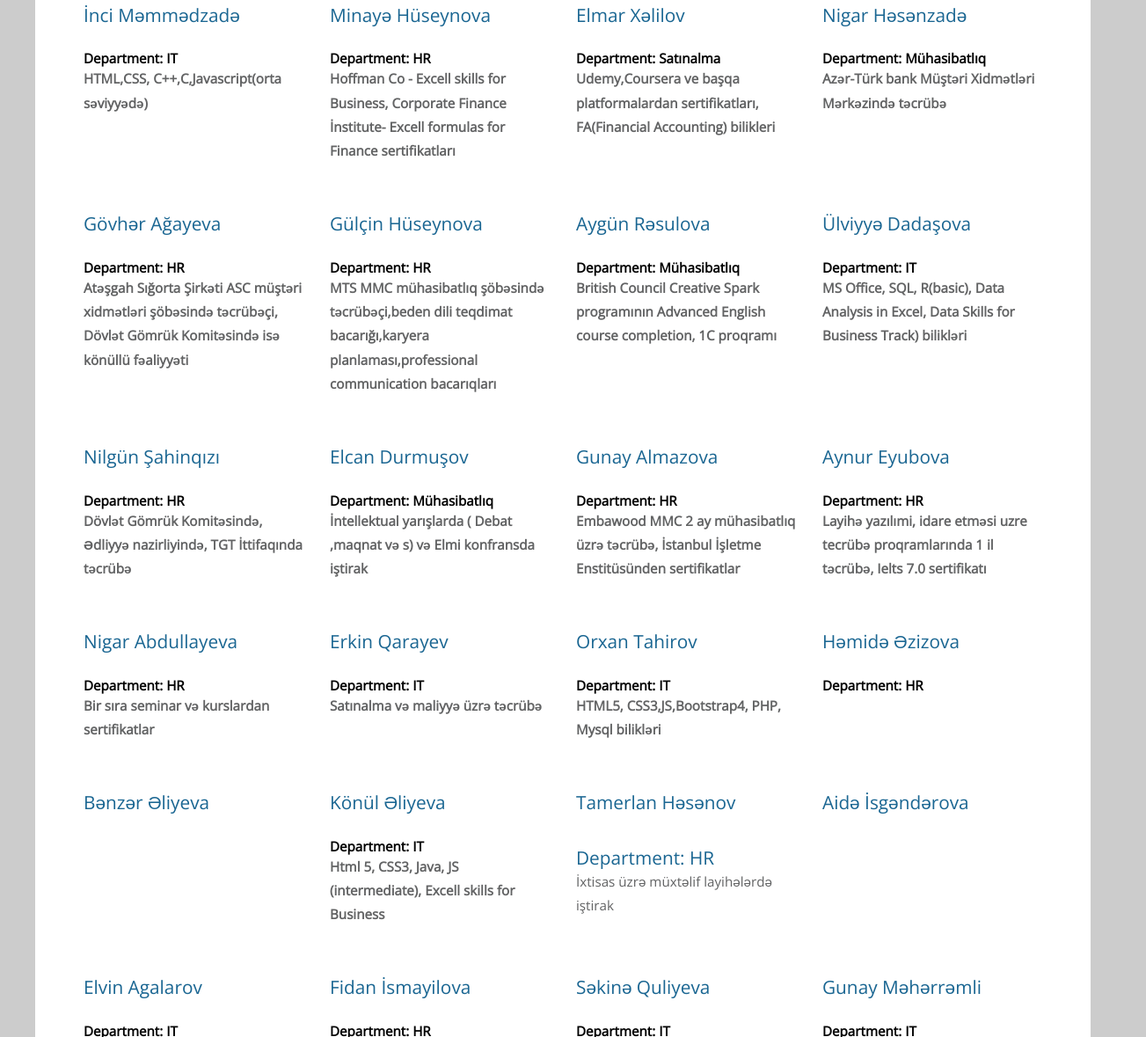
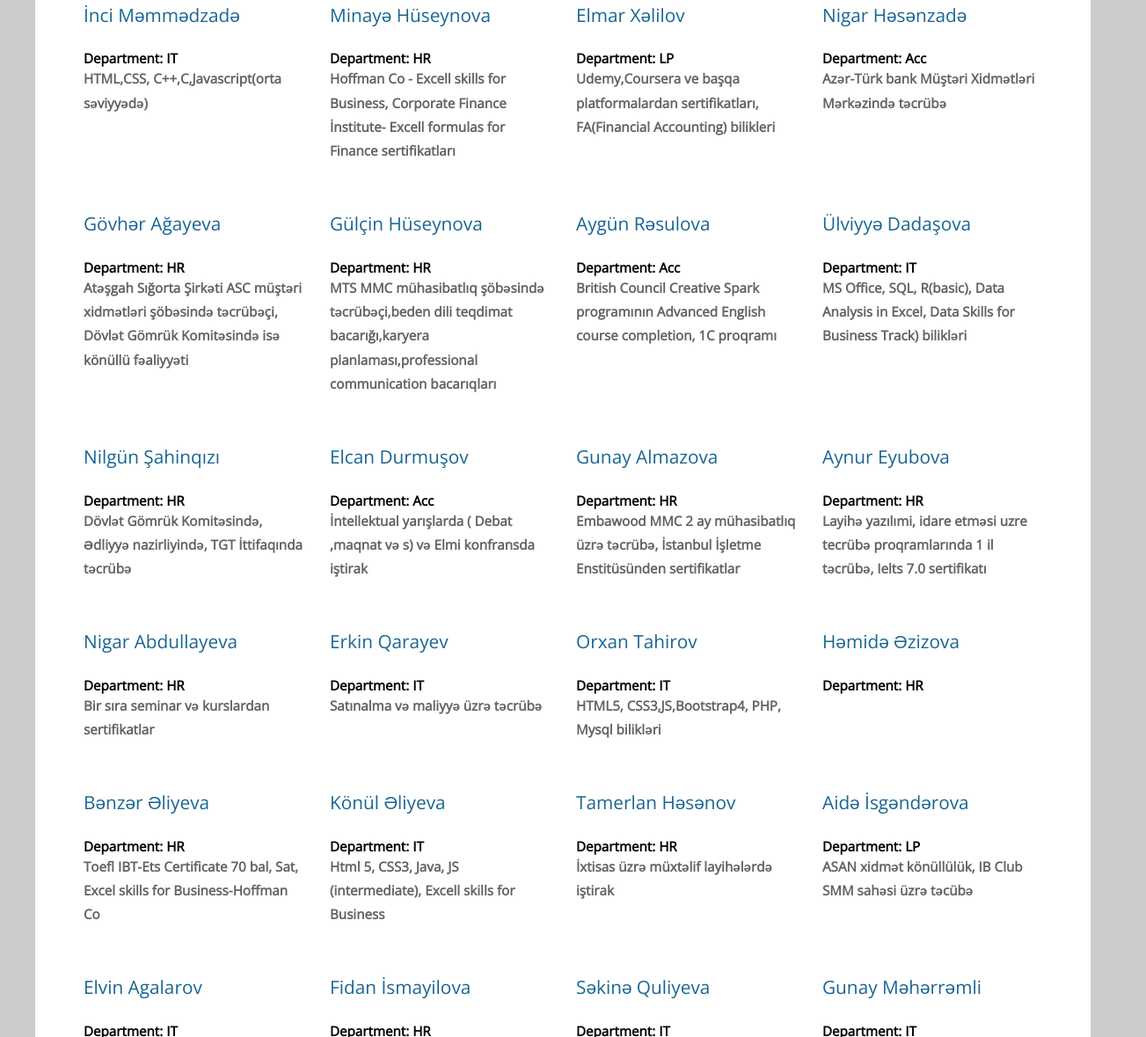
Before and after one commit to konulali940/project, a plain HTML site: page index.html in a window 1280 px wide. Shown: the part 1621-2800 px from the top of the page at 88% size, 1303 px wide, since content can reach past the window. Drawn offline with nearby package versions, Linux system fonts and the light colour scheme; files that its build step writes are made by us from their sources; files whose address does not match are found by name.

Commit message:
Add files via upload

```diff
--- a/index.html
+++ b/index.html
@@ -79,7 +79,7 @@
 
 							<figcaption>
 								<h5 class="tm-gallery-title">Zəhra Vəlizadə</h5>
-								<h5 class="tm-gallery-description">Department: Mühasibatlıq</p>
+								<h5 class="tm-gallery-description">Department: Acc</p>
 								<p class="tm-gallery-description">ASAN xidmətdə könüllü olaraq fəaliyyəti, Coursera'da onlayn kurslar üzrə sertifikatlar </p>
 
 							</figcaption>
@@ -101,7 +101,7 @@
 
 							<figcaption>
 								<h5 class="tm-gallery-title">Ülkər Quluzadə</h5>
-								<h5 class="tm-gallery-description">Department: Mühasibatlıq</p>
+								<h5 class="tm-gallery-description">Department: Acc</p>
 								<p class="tm-gallery-description">Azərtürk bank "Yay təcrübə proqramı"nda Maliyyə departamentində təcrübəçi </p>
 
 							</figcaption>
@@ -222,7 +222,7 @@
 
 							<figcaption>
 								<h5 class="tm-gallery-title">Elmar Xəlilov</h5>
-								<h5 class="tm-gallery-description">Department: Satınalma</p>
+								<h5 class="tm-gallery-description">Department: LP</p>
 								<p class="tm-gallery-description">Udemy,Coursera ve başqa platformalardan sertifikatları, FA(Financial Accounting) bilikleri</p>
 
 							</figcaption>
@@ -233,7 +233,7 @@
 
 							<figcaption>
 								<h5 class="tm-gallery-title">Nigar Həsənzadə</h5>
-								<h5 class="tm-gallery-description">Department: Mühasibatlıq</p>
+								<h5 class="tm-gallery-description">Department: Acc</p>
 								<p class="tm-gallery-description">Azər-Türk bank Müştəri Xidmətləri Mərkəzində təcrübə</p>
 
 							</figcaption>
@@ -266,7 +266,7 @@
 
 							<figcaption>
 								<h5 class="tm-gallery-title">Aygün Rəsulova</h5>
-								<h5 class="tm-gallery-description">Department: Mühasibatlıq</p>
+								<h5 class="tm-gallery-description">Department: Acc</p>
 								<p class="tm-gallery-description">British Council Creative Spark programının Advanced English course completion, 1C proqramı</p>
 
 							</figcaption>
@@ -299,7 +299,7 @@
 
 							<figcaption>
 								<h5 class="tm-gallery-title">Elcan Durmuşov</h5>
-								<h5 class="tm-gallery-description">Department: Mühasibatlıq</p>
+								<h5 class="tm-gallery-description">Department: Acc</p>
 								<p class="tm-gallery-description">İntellektual yarışlarda ( Debat ,maqnat və s) və Elmi konfransda iştirak </p>
 
 							</figcaption>
@@ -376,7 +376,8 @@
 
 							<figcaption>
 								<h5 class="tm-gallery-title">Bənzər Əliyeva</h5>
-								<p class="tm-gallery-description"></p>
+								<h5 class="tm-gallery-description">Department: HR</p>
+								<p class="tm-gallery-description">Toefl IBT-Ets Certificate 70 bal, Sat, Excel skills for Business-Hoffman Co</p>
 
 							</figcaption>
 						</figure>
@@ -397,7 +398,7 @@
 
 							<figcaption>
 								<h5 class="tm-gallery-title">Tamerlan Həsənov</h5>
-								<h5 class="tm-gallery-title">Department: HR</p>
+								<h5 class="tm-gallery-description">Department: HR</p>
 								<p class="tm-gallery-description">İxtisas üzrə müxtəlif layihələrdə iştirak</p>
 
 							</figcaption>
@@ -408,7 +409,8 @@
 
 							<figcaption>
 								<h5 class="tm-gallery-title">Aidə İsgəndərova</h5>
-								<p class="tm-gallery-description"></p>
+								<h5 class="tm-gallery-description">Department: LP</p>
+								<p class="tm-gallery-description">ASAN xidmət könüllülük, IB Club SMM sahəsi üzrə təcübə</p>
 
 							</figcaption>
 						</figure>
@@ -462,7 +464,7 @@
 
 							<figcaption>
 								<h5 class="tm-gallery-title"> Nicat Məmmədov</h5>
-								<h5 class="tm-gallery-description">Department: Mühasibatlıq</p>
+								<h5 class="tm-gallery-description">Department: Acc</p>
 								<p class="tm-gallery-description"> Coursera'dan bir neçə sertifikatim var(Excel, R programming), mühasibatlıq üzrə təcrübə</p>
 
 							</figcaption>
@@ -473,7 +475,8 @@
 
 							<figcaption>
 								<h5 class="tm-gallery-title">Əsmər Həziyeva</h5>
-								<p class="tm-gallery-description"></p>
+								<h5 class="tm-gallery-description">Department: HR</p>
+								<p class="tm-gallery-description">AZ İnvest Group Sığorta Agentliyində təcrübəçi</p>
 
 							</figcaption>
 						</figure>
@@ -494,7 +497,7 @@
 
 							<figcaption>
 								<h5 class="tm-gallery-title">Zəhra Sadıqova</h5>
-								<h5 class="tm-gallery-description">Department: Mühasibatlıq</p>
+								<h5 class="tm-gallery-description">Department: Acc</p>
 								<p class="tm-gallery-description">ASAN xidmətdə könüllü olaraq fəaliyyəti, Coursera'da onlayn kurslar üzrə sertifikatlar </p>
 
 							</figcaption>
@@ -505,7 +508,7 @@
 
 							<figcaption>
 								<h5 class="tm-gallery-title">Naidə Sadıqova</h5>
-								<h5 class="tm-gallery-description">Department: Mühasibatlıq</p>
+								<h5 class="tm-gallery-description">Department: Acc</p>
 								<p class="tm-gallery-description">ASAN xidmətdə könüllülük təcrübəsi, Coursera onlayn platformasından sertifikatlar</p>
 
 							</figcaption>
@@ -516,7 +519,7 @@
 
 							<figcaption>
 								<h5 class="tm-gallery-title">Yusif Abasov</h5>
-								<h5 class="tm-gallery-description">Department: Mühasibatlıq</p>
+								<h5 class="tm-gallery-description">Department: LP</p>
 								<p class="tm-gallery-description">Mühasibatlıq üzrə biliklər</p>
 
 							</figcaption>
@@ -539,7 +542,7 @@
 							<figcaption>
 								<h5 class="tm-gallery-title"> Elvin Qurbanov</h5>
 								<h5 class="tm-gallery-description">Department: IT</p>
-								<p class="tm-gallery-description">HTML5,CSS3,BootStrapt,JavaScript,Jquery,C,C++,Java texniki biliklər, "GUYS" saytının hazırlanmasında frontend developer kimi könüllü iş, Diamond  şirkətində IT departamentində təcrübə</p>
+								<p class="tm-gallery-description">HTML5,CSS3,BootStrapt,JS,Jquery,Java texniki biliklər, Diamond şirkətində IT departamentində təcrübə</p>
 
 							</figcaption>
 						</figure>
@@ -560,7 +563,7 @@
 
 							<figcaption>
 								<h5 class="tm-gallery-title">Cavid Mustafayev</h5>
-								<h5 class="tm-gallery-description">Department: Mühasibatlıq</p>
+								<h5 class="tm-gallery-description">Department: Acc</p>
 								<p class="tm-gallery-description">MS Office ( Excel , PowerPoint , Word etc.) biliklər,  Courseradan Excel ve English in business sertifikatlar</p>
 
 							</figcaption>
@@ -582,7 +585,7 @@
 
 							<figcaption>
 								<h5 class="tm-gallery-title">Samir Əzizli</h5>
-								<h5 class="tm-gallery-description">Department: Mühasibatlıq</p>
+								<h5 class="tm-gallery-description">Department: Acc</p>
 								<p class="tm-gallery-description"> Financial Accounting bilikləri</p>
 
 							</figcaption>
@@ -593,7 +596,7 @@
 
 							<figcaption>
 								<h5 class="tm-gallery-title">Fidan Cəfərli</h5>
-								<h5 class="tm-gallery-description">Department: Mühasibatlıq</p>
+								<h5 class="tm-gallery-description">Department: Acc</p>
 								<p class="tm-gallery-description">Mühasibatlıq üzrə nəzəri biliklər, ASAN xidmətdə könüllü fəaliyyət</p>
 
 							</figcaption>
@@ -604,7 +607,7 @@
 
 							<figcaption>
 								<h5 class="tm-gallery-title">Təzəgül Xanalıyeva</h5>
-								<h5 class="tm-gallery-description">Department: Mühasibatlıq</p>
+								<h5 class="tm-gallery-description">Department: Acc</p>
 								<p class="tm-gallery-description">Dövlət Miqrasiya xidmətində könüllü olaraq fəaliyyət, Coursera'da onlayn kurslar üzrə sertifikatlar</p>
 
 							</figcaption>
@@ -625,7 +628,8 @@
 						<figure>
 
 							<figcaption>
-								<h5 class="tm-gallery-title"> Yusif Abbasəlizadə</h5>
+								<h5 class="tm-gallery-title"> Yusif Abasəlizadə</h5>
+								<h5 class="tm-gallery-description">Department: Acc</p>
 								<p class="tm-gallery-description"></p>
 
 							</figcaption>
@@ -669,7 +673,7 @@
 
 							<figcaption>
 								<h5 class="tm-gallery-title"> Aytən Cəfərova</h5>
-								<h5 class="tm-gallery-description">Department: Mühasibatlıq</p>
+								<h5 class="tm-gallery-description">Department: Acc</p>
 								<p class="tm-gallery-description"> Asan Master2 üzrə təcrübə, Coursera sertifikatları, İATM maliyyə uçotu, 1C, F3 kimi biliklər</p>
 
 							</figcaption>
```
Also changed, not shown: about.html (+2 -2 lines), fa-regular-400.woff (added), 1 other file.
